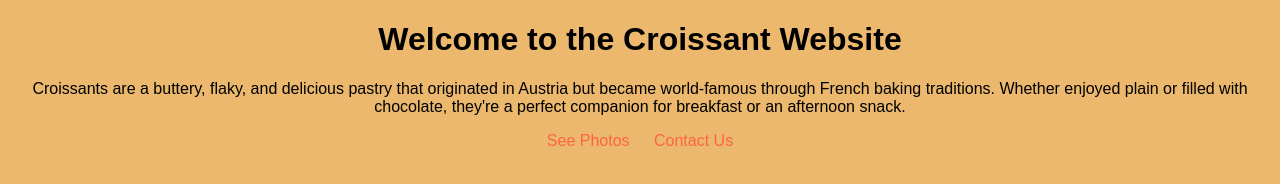
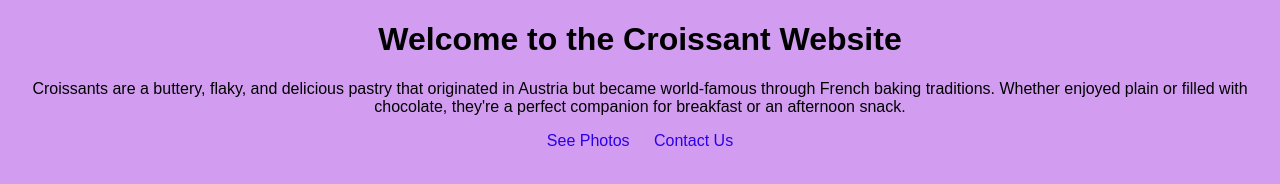
Before and after one commit to OShaniceO/Croissant, a plain HTML site: page index.html in a window 1280 px wide. Drawn offline with Linux system fonts and the light colour scheme.

Commit message:
Changed link color

```diff
--- a/styles.css
+++ b/styles.css
@@ -1,10 +1,10 @@
 body {
   font-family: Arial, sans-serif;
-  background-color: #ebb86d;
+  background-color: #d29df1;
   text-align: center;
 }
 nav a {
   margin: 10px;
   text-decoration: none;
-  color: #ff6347;
+  color: #2a00e7;
 }
```
